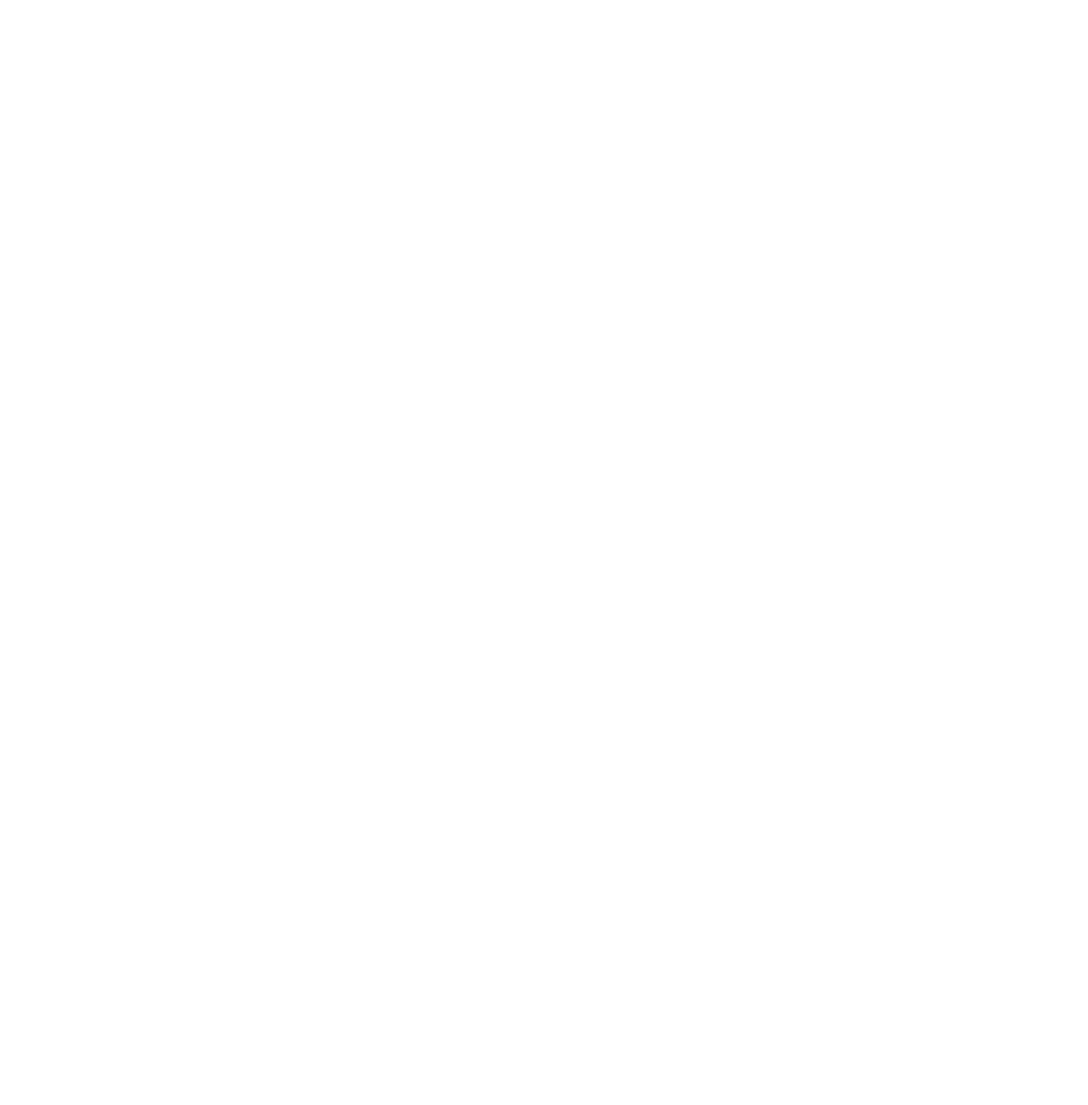
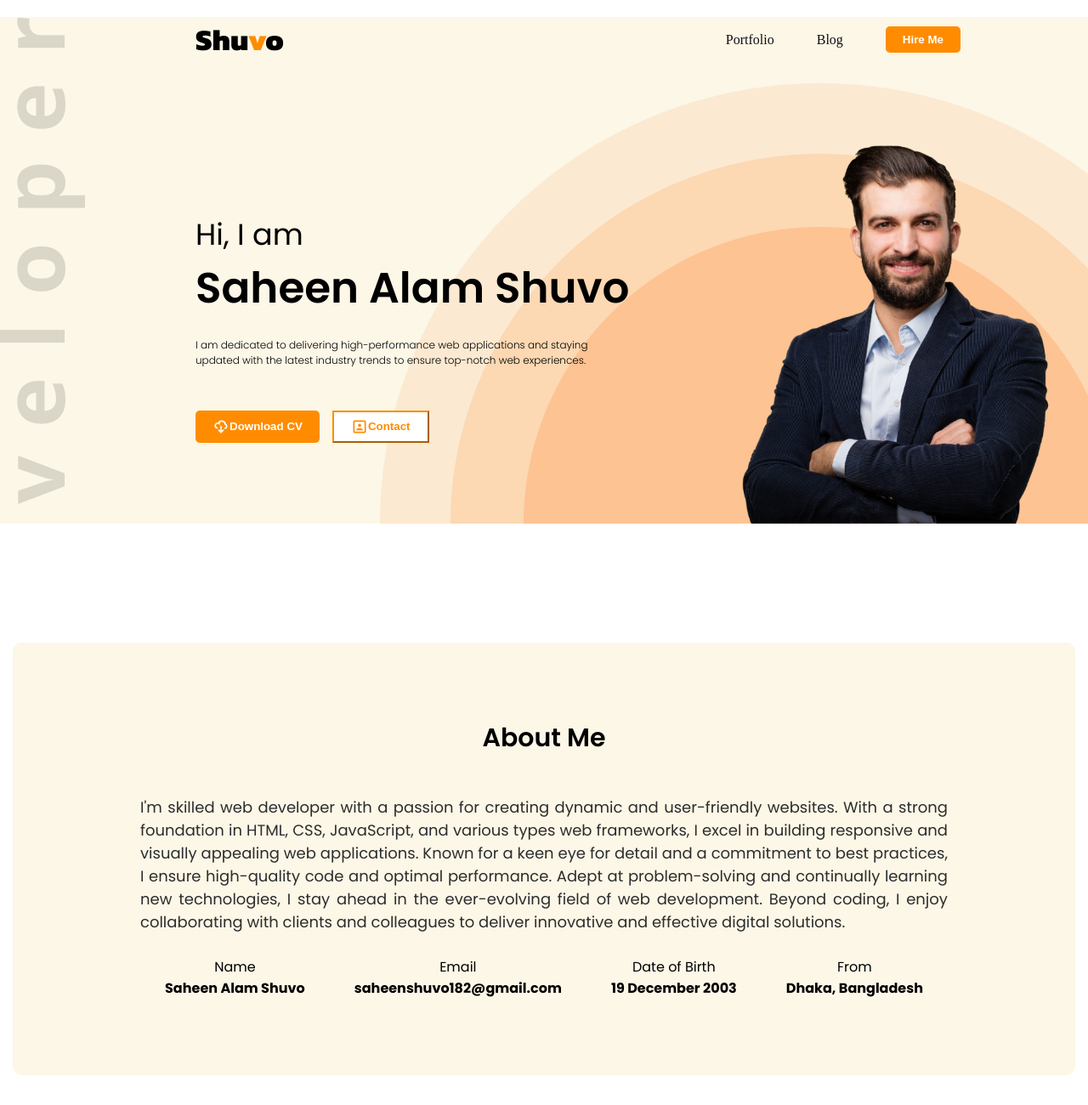
Before and after one commit to saheen-shuvo/web-dev-portfolio, a plain HTML site: page index.html in a window 1280 px wide. Shown: the top 1300 px of the page at 85% size. Before the commit the page ends 800 px from the top, so only its background shows below. Drawn offline with Linux system fonts and the light colour scheme.

Commit message:
first 3 page

```diff
--- a/index.html
+++ b/index.html
@@ -4,8 +4,100 @@
     <meta charset="UTF-8">
     <meta name="viewport" content="width=device-width, initial-scale=1.0">
     <title>Web Developer Portfolio</title>
+    <link rel="stylesheet" href="style/webstyle.css">
 </head>
 <body>
+    <header class="header">
+        <nav>
+            <h3 id="shuvo">Shu<span class="v">v</span>o</h3>
+            <ul>
+                <li><a class="dark-text" href="Portfolio">Portfolio</a></li>
+                <li><a class="dark-text" href="Portfolio">Blog</a></li>
+                <li><a class="dark-text" href="Portfolio"><button class="button1">Hire Me</button></a></li>
+            </ul>
+        </nav>
+    <div class="banner">
+        <div class="banner-content">
+            <h4 class="banner-greetings">Hi, I am</h4>
+            <h1 class="banner-name">Saheen Alam Shuvo</h1>
+            <p class="banner-description">I am dedicated to delivering high-performance web applications and staying <br>updated with the latest industry trends to ensure top-notch web experiences.</p>
+            <div class="button23">
+                <button class="button3"><svg xmlns="http://www.w3.org/2000/svg" width="1.5em" height="1.5em" viewBox="0 0 24 24"><path fill="none" stroke="currentColor" stroke-linecap="round" stroke-linejoin="round" stroke-width="2" d="M12 11.5V20m0 0l3-3m-3 3l-3-3M8 7.036a3.484 3.484 0 0 1 1.975.99M17.5 14c1.519 0 2.5-1.231 2.5-2.75a2.75 2.75 0 0 0-2.016-2.65A5 5 0 0 0 8.37 7.108a3.5 3.5 0 0 0-1.87 6.746"/></svg>  Download CV</button>
+                <button class="button2"><svg xmlns="http://www.w3.org/2000/svg" width="1.5em" height="1.5em" viewBox="0 0 24 24"><path fill="currentColor" d="M19 19H5V5h14m0-2H5a2 2 0 0 0-2 2v14a2 2 0 0 0 2 2h14a2 2 0 0 0 2-2V5a2 2 0 0 0-2-2m-2.5 13.25c0-1.5-3-2.25-4.5-2.25s-4.5.75-4.5 2.25V17h9M12 12.25A2.25 2.25 0 0 0 14.25 10A2.25 2.25 0 0 0 12 7.75A2.25 2.25 0 0 0 9.75 10A2.25 2.25 0 0 0 12 12.25"/></svg>Contact</button>
+            </div>
+
+        </div>
+        <img class="dp" src="style/hardy.png" alt="hardys pic">
+    </div>
+
+
+
+
+    </header>
+    <main>
+        <section class="about">
+            <h3 class="section-title">
+                About Me <br> <br>
+            </h3>
+            <p class="section-description">I'm skilled web developer with a passion for creating dynamic and user-friendly websites. With a strong foundation in HTML, CSS, JavaScript, and various  types web frameworks, I excel in building responsive and visually appealing web applications. Known for a keen eye for detail and a commitment to best practices, I ensure high-quality code and optimal performance. Adept at problem-solving and continually learning new technologies, I stay ahead in the ever-evolving field of web development. Beyond coding, I enjoy collaborating with clients and colleagues to deliver innovative and effective digital solutions. <br><br></p>
+            <div class="about-items">
+                <div class="about-item">
+                    <p class="item-title">Name</p>
+                    <p class="item-description">Saheen Alam Shuvo</p>
+                </div>
+                <div class="about-item">
+                    <p class="item-title">Email</p>
+                    <p class="item-description">saheenshuvo182@gmail.com</p>
+                </div>
+                <div class="about-item">
+                    <p class="item-title">Date of Birth</p>
+                    <p class="item-description">19 December 2003</p>
+                </div>
+                <div class="about-item">
+                    <p class="item-title">From</p>
+                    <p class="item-description">Dhaka, Bangladesh</p>
+                </div>
+
+            </div>
+
+        </section>
+        <!-- What I Do Section -->
+
+
+         <section class="skills">
+            <h3 class="section-title2">
+                What I Do <br><br>
+            </h3>
+            <p class="section-description2">I have good experience building software for clients all over the world. Below is a quick overview of my main technical skill sets and technologies I use. Want to find out more about my experience? Check out my online resume and project portfolio.<br><br><br></p>
+
+            <div class="skills-container">
+                <div class="skill">
+                    <img class="logo" src="style/js.png" alt="">
+                    <h4 class="skill-title">Vanilla JavaScript</h4>
+                    <p class="skill-description">Proficient in JavaScript, adept with ES6+, React, Angular, and Node.js, creating dynamic UIs and scalable server-side applications.</p>
+                </div>
+                <div class="skill">
+                    <img class="logo" src="style/react.png" alt="">
+                    <h4 class="skill-title">React</h4>
+                    <p class="skill-description">Proficient in React, creating dynamic, responsive UIs, managing state with Redux, and leveraging hooks for efficient component functionality.</p>
+                </div>
+                <div class="skill">
+                    <img class="logo" src="style/nodejs.png" alt="">
+                    <h4 class="skill-title">Node.js</h4>
+                    <p class="skill-description">Skilled in Node.js, building scalable server-side applications, RESTful APIs, handling asynchronous operations, and integrating with databases.</p>
+                </div>
+                <div class="skill">
+                    <img class="logo" src="style/mongo.png" alt="">
+                    <h4 class="skill-title">MongoDB</h4>
+                    <p class="skill-description">Proficient in MongoDB, managing NoSQL databases, designing schemas, performing CRUD operations, and optimizing queries for high-performance applications.</p>
+                </div>
+            </div>
+         </section>
+
+    </main>
+    <footer>
+
+    </footer>
 
 </body>
 </html>
--- a/style/webstyle.css
+++ b/style/webstyle.css
@@ -0,0 +1,205 @@
+@import url('https://fonts.googleapis.com/css2?family=Poppins:ital,wght@0,100;0,200;0,300;0,400;0,500;0,600;0,700;0,800;0,900;1,100;1,200;1,300;1,400;1,500;1,600;1,700;1,800;1,900&display=swap');
+@import url('https://fonts.googleapis.com/css2?family=Kanit:ital,wght@0,100;0,200;0,300;0,400;0,500;0,600;0,700;0,800;0,900;1,100;1,200;1,300;1,400;1,500;1,600;1,700;1,800;1,900&display=swap');
+
+/*Nav Styles */
+
+*{
+    padding: 0;
+    margin: 0;
+}
+
+nav{
+    display: flex;
+    align-items: center;
+    justify-content: space-between;
+    margin: 20px 100px;
+}
+#shuvo{
+    font-family: "Kanit", sans-serif;
+        font-weight: 800;
+        font-style: normal;
+        font-size: 35px;
+        margin-left: 130px;
+}
+.v{color: darkorange;
+
+}
+nav ul li{
+    list-style: none;
+    margin-right: 50px;
+
+}
+ul li a{
+    text-decoration: none;
+
+}
+nav ul{
+display: flex;
+align-items: center;
+}
+.dark-text{
+    color: rgb(18, 15, 15);
+}
+.button1{
+    background-color: darkorange;
+    font-weight: bold;
+    color: white;
+    padding: 8px 20px;
+    border-radius: 5px;
+    border: none;
+}
+.button3{
+    background-color: darkorange;
+    font-weight: bold;
+    color: white;
+    padding: 8px 20px;
+    border-radius: 5px;
+    border: none;
+    margin-top: 50px;
+    display: flex;
+    align-items: center;
+}
+
+.button2{
+    background-color: rgb(255, 255, 255);
+    font-weight: bold;
+    color: darkorange;
+    padding: 7px 20px;cvcxdsaz
+    border-radius: 5px;
+    border-color: darkorange;
+    border: 1;
+    margin-top: 50px;
+    display: flex;
+    align-items: center;
+}
+.banner{
+    display: flex;
+    justify-content: space-between;
+    margin: 80px 40px 0 230px;
+    align-items: center;
+}
+.banner-greetings{
+ font-size: 35px;
+ font-weight: 400;
+ font-family: "Poppins", sans-serif;
+}
+.banner-title{
+    font-weight: bold;
+    font-size: 85px;
+}
+.banner-name{
+    margin-bottom: 20px;
+    font-family: "Poppins", sans-serif;
+    font-weight: 600;
+    font-size: 50px;
+}
+.banner-description{
+    font-family: "Poppins", sans-serif;
+    font-size: 12px;
+    font-weight: 300;
+}
+.dp{
+    width: 400px;
+}
+.banner-content{
+    max-width: 580px;
+}
+.button23{
+    display: flex;
+    gap: 15px;
+}
+.header{
+    background-image: url(../style/developer.png), url(../style/header_bg.png);
+    background-repeat: no-repeat;
+    background-position: top left, bottom right;
+    background-color: rgb(252, 247, 231);
+}
+/* About Me Section */
+
+.about{
+    background-color: rgb(252, 247, 231);
+    border-radius: 10px;
+    max-width: 950px;
+    margin: 0 auto;
+    padding: 90px 150px;
+    text-align: center;
+    margin-top: 140px;
+}
+.section-title{
+    font-size: 30px;
+    font-weight: 600;
+    font-family: "Poppins", sans-serif;
+}
+.section-description{
+    font-size: 18px;
+    font-family: "Poppins", sans-serif;
+    color: rgb(44, 44, 44);
+    text-align: justify;
+}
+.about-items{
+    display: flex;
+    justify-content: space-around;
+}
+.item-title{
+    font-family: "Poppins", sans-serif;
+}
+.item-description{
+    font-weight: 650;
+    font-family: "Poppins", sans-serif;
+}
+
+/* What I Do Section */
+
+
+
+.section-title2{
+    font-size: 30px;
+    font-weight: 600;
+    font-family: "Poppins", sans-serif;
+    text-align: center;
+}
+.section-description2{
+    font-size: 18px;
+    font-family: "Poppins", sans-serif;
+    color: rgb(44, 44, 44);
+    text-align: justify;
+    text-align: center;
+}
+
+/* Skills Section */
+
+
+.skills{
+    border-radius: 10px;
+    max-width: 950px;
+    margin: 0 auto;
+    padding: 130px 150px;
+    text-align: center;
+    margin-top: 0;
+}
+.skills-container{
+    display: flex;
+    gap: 24px;
+}
+.skill{
+    padding: 30px;
+    border-radius: 5px;
+    box-shadow: 0px 6px 50px 0px rgb(241, 241, 241);
+}
+.skill-title{
+    text-align: left;
+    font-family: "Poppins", sans-serif;
+    font-weight: bold;
+    color: black;
+
+}
+.logo{
+    display: flex;
+    justify-content: left;
+}
+.skill-description{
+    text-align: left;
+    font-size: 14px;
+    font-weight: 300;
+    font-family: "Poppins", sans-serif;
+}
```
Also changed, not shown: style/developer.png (added), style/hardy.png (added), style/header_bg.png (added), style/js.png (added), style/mongo.png (added), style/nodejs.png (added), style/react.png (added).
